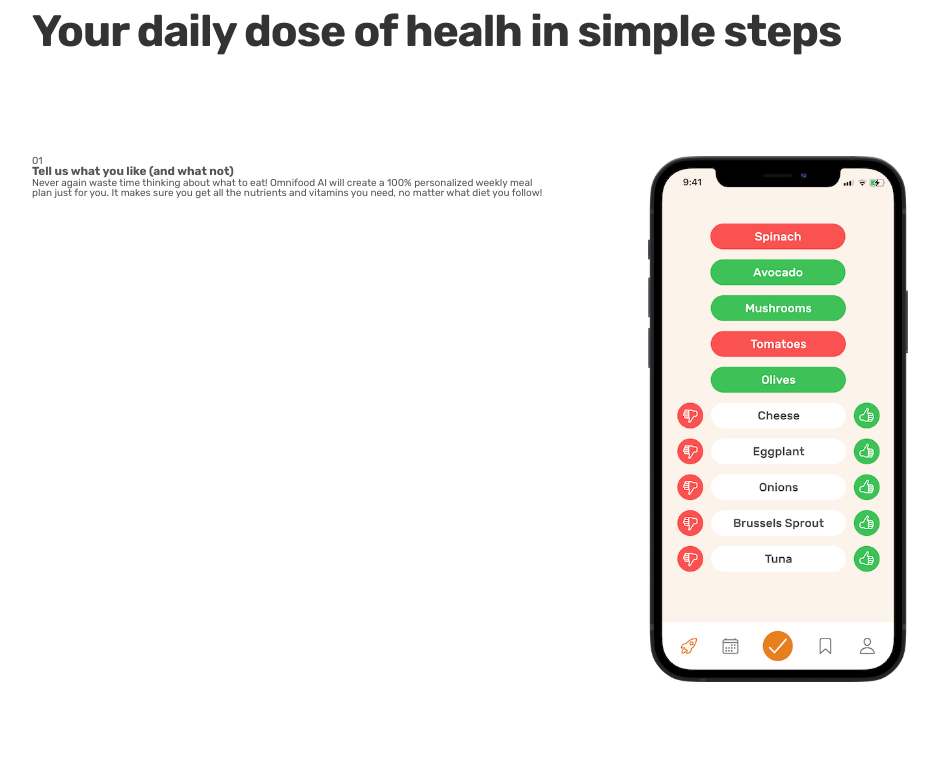
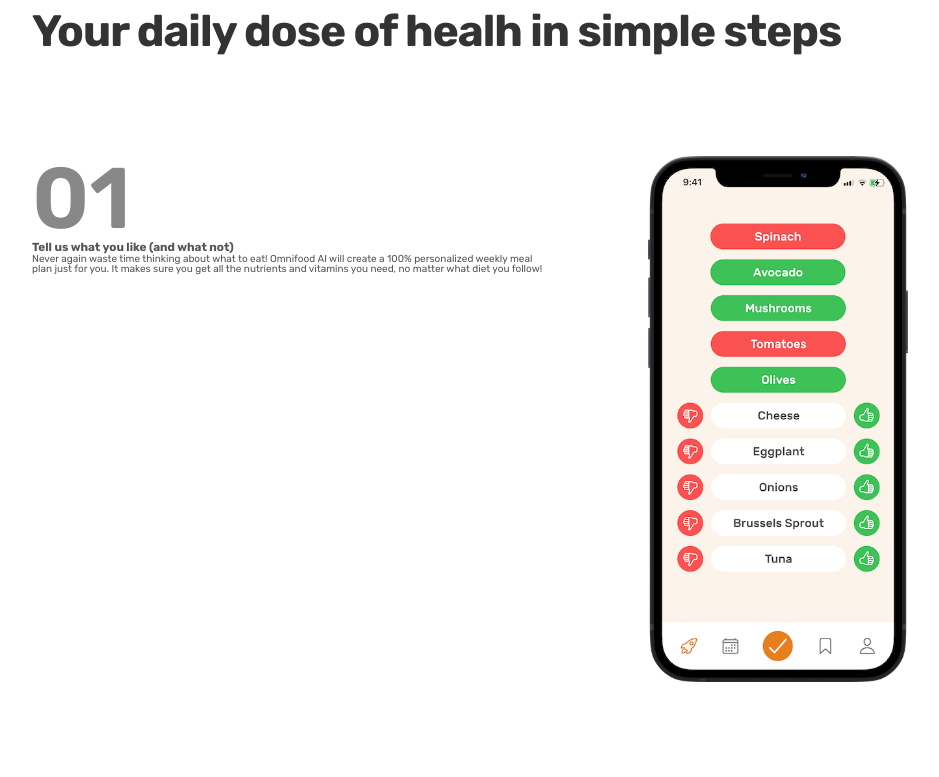
Before and after one commit to nikolamihailov/HTML-CSS-Udemy, a plain HTML site: page Build Responsive Real-World Websites with HTML and CSS/06. Omnifood Project/index.html in a window 1280 px wide. Shown: the part 869-1646 px from the top of the page, without its empty margins (40-979 px from the left). Drawn offline with Linux system fonts and the light colour scheme.

Commit message:
progress added

```diff
--- a/Build Responsive Real-World Websites with HTML and CSS/06. Omnifood Project/css/styles.css
+++ b/Build Responsive Real-World Websites with HTML and CSS/06. Omnifood Project/css/styles.css
@@ -291,3 +291,12 @@
 .step-img {
   width: 50%;
 }
+
+.step-number {
+  font-size: 8.6rem;
+  font-weight: 600;
+  color: #888;
+}
+
+.step-description {
+}
```
